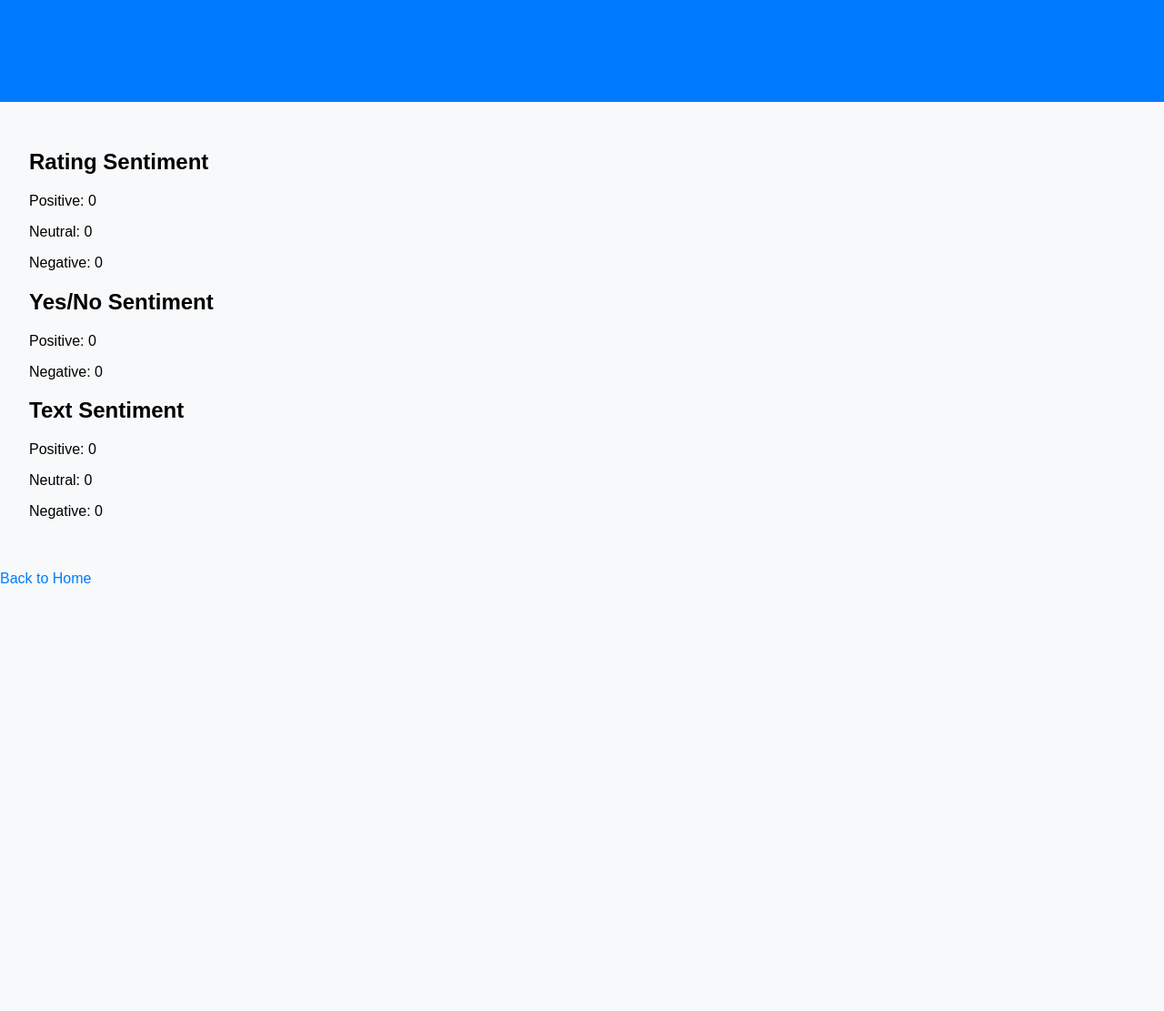
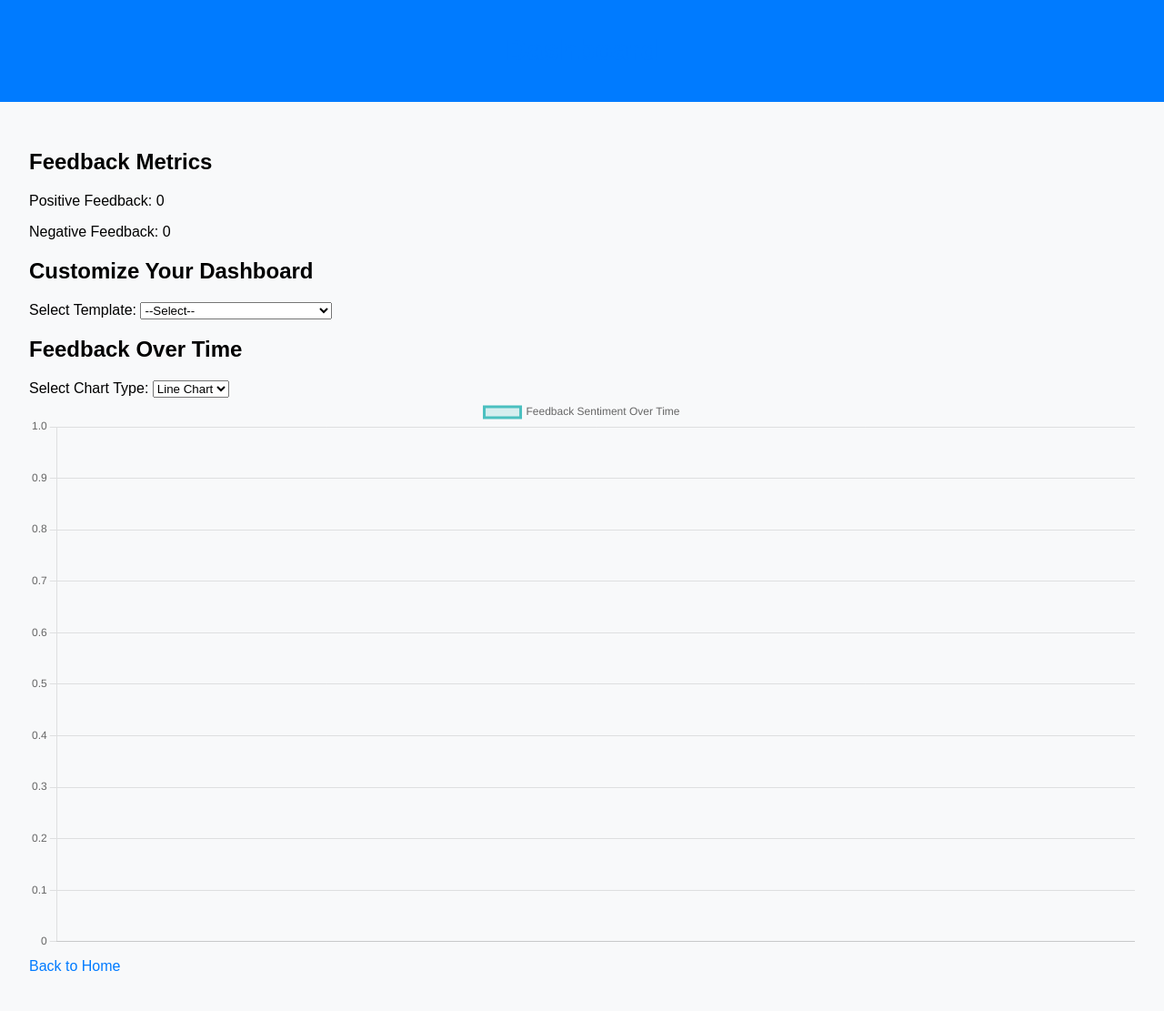
Before and after one commit to LocalLso/RTApp, a Flask app: page /dashboard in a window 1280 px wide. Shown: the whole page at 91% size. Before the commit the page ends 641 px from the top, so only its background shows below. Run offline with Flask 3, Linux system fonts and the light colour scheme.

Commit message:
Downgraded to a lower version.

```diff
--- a/app.py
+++ b/app.py
@@ -8,39 +8,14 @@ from sklearn.preprocessing import StandardScaler
 import numpy as np
 from langdetect import detect
 from googletrans import Translator
-from flask.json import JSONEncoder
 
 app = Flask(__name__)
 app.secret_key = 'supersecretkey'  # Required for flashing messages
 
 translator = Translator()
 
-# Custom JSON Encoder to handle Undefined values
-class CustomJSONEncoder(JSONEncoder):
-    def default(self, obj):
-        try:
-            return super(CustomJSONEncoder, self).default(obj)
-        except TypeError:
-            return str(obj)
-
-app.json_encoder = CustomJSONEncoder
-
 # Load feedback data
-feedback_data = pd.DataFrame(columns=['feedback', 'rating', 'yesno', 'text_sentiment'])
-
-# Survey templates
-survey_templates = {
-    'Customer Satisfaction': [
-        {'question': 'How satisfied are you with our product?', 'type': 'rating'},
-        {'question': 'Would you recommend our product to others?', 'type': 'yesno'},
-        {'question': 'Any additional feedback?', 'type': 'text'}
-    ],
-    'Employee Feedback': [
-        {'question': 'How satisfied are you with your current role?', 'type': 'rating'},
-        {'question': 'Do you feel valued at work?', 'type': 'yesno'},
-        {'question': 'Any suggestions for improvement?', 'type': 'text'}
-    ]
-}
+feedback_data = pd.DataFrame(columns=['feedback', 'sentiment'])
 
 # Home route
 @app.route('/')
@@ -54,38 +29,19 @@ def dashboard():
     templates = get_templates()  # Retrieve pre-built templates
     return render_template('dashboard.html', data=data, templates=templates)
 
-# Survey creation route
-@app.route('/create_survey', methods=['GET', 'POST'])
-def create_survey():
+# Survey route
+@app.route('/survey', methods=['GET', 'POST'])
+def survey():
     if request.method == 'POST':
-        template = request.form['template']
-        survey = survey_templates[template]
-        return render_template('survey_form.html', survey=survey, template=template)
-    return render_template('create_survey.html', templates=survey_templates.keys())
-
-# Survey submission route
-@app.route('/submit_survey', methods=['POST'])
-def submit_survey():
-    feedback = ''
-    rating = None
-    yesno = None
-    text_sentiment = None
-
-    # Process the responses
-    for key, value in request.form.items():
-        if key != 'template':
-            feedback += f"{key}: {value}\n"
-            if key.startswith('question_') and 'rating' in key:
-                rating = int(value)
-            elif key.startswith('question_') and 'yesno' in key:
-                yesno = 1 if value == 'yes' else -1
-            elif key.startswith('question_') and 'text' in key and value.strip() != '':
-                text_sentiment = analyze_sentiment(value)
-
-    save_feedback(feedback, rating, yesno, text_sentiment)
-    update_dashboard_data()  # Ensure feedback metrics update
-    flash('Survey successfully submitted!')
-    return redirect(url_for('dashboard'))
+        feedback = request.form['feedback']
+        language = detect(feedback)
+        if language != 'en':
+            feedback = translate_text(feedback, src=language, dest='en')
+        sentiment = analyze_sentiment(feedback)
+        save_feedback(feedback, sentiment)
+        flash('Survey successfully submitted!')
+        return redirect(url_for('home'))
+    return render_template('survey.html')
 
 # Alerts route
 @app.route('/alerts')
@@ -105,49 +61,53 @@ def activate_job():
     thread.start()
 
 # Sentiment analysis function
-def analyze_sentiment(text):
-    analysis = TextBlob(text)
+def analyze_sentiment(feedback):
+    analysis = TextBlob(feedback)
     return analysis.sentiment.polarity
 
 # Save feedback and sentiment to the dataset
-def save_feedback(feedback, rating, yesno, text_sentiment):
+def save_feedback(feedback, sentiment):
     global feedback_data
-    feedback_data = feedback_data.append({'feedback': feedback, 'rating': rating, 'yesno': yesno, 'text_sentiment': text_sentiment}, ignore_index=True)
+    feedback_data = feedback_data.append({'feedback': feedback, 'sentiment': sentiment}, ignore_index=True)
     feedback_data.to_csv('data/feedback.csv', index=False)
 
 # Get dashboard data
 def get_dashboard_data():
     global feedback_data
-    rating_positive = feedback_data[(feedback_data['rating'] == 4) | (feedback_data['rating'] == 5)].shape[0]
-    rating_neutral = feedback_data[feedback_data['rating'] == 3].shape[0]
-    rating_negative = feedback_data[(feedback_data['rating'] == 1) | (feedback_data['rating'] == 2)].shape[0]
-
-    yesno_positive = feedback_data[feedback_data['yesno'] == 1].shape[0]
-    yesno_negative = feedback_data[feedback_data['yesno'] == -1].shape[0]
-
-    text_positive = feedback_data[feedback_data['text_sentiment'] > 0].shape[0]
-    text_neutral = feedback_data[feedback_data['text_sentiment'] == 0].shape[0]
-    text_negative = feedback_data[feedback_data['text_sentiment'] < 0].shape[0]
-
+    positive_feedback = feedback_data[feedback_data['sentiment'] > 0].shape[0]
+    negative_feedback = feedback_data[feedback_data['sentiment'] < 0].shape[0]
     return {
-        'rating': {'positive': rating_positive, 'neutral': rating_neutral, 'negative': rating_negative},
-        'yesno': {'positive': yesno_positive, 'negative': yesno_negative},
-        'text': {'positive': text_positive, 'neutral': text_neutral, 'negative': text_negative}
+        'positive_feedback': positive_feedback,
+        'negative_feedback': negative_feedback,
+        'feedback_over_time': feedback_data[['sentiment']].to_dict(orient='records')
     }
 
 # Update dashboard data with predictive analytics
 def update_dashboard_data():
     global feedback_data
-    # Dummy implementation for predictive analytics, replace with actual logic if needed
-    pass
+    if feedback_data.shape[0] > 10:  # Ensure we have enough data for prediction
+        X = feedback_data['sentiment'].values.reshape(-1, 1)
+        y = np.arange(len(feedback_data))  # Simulated time series data for example
+        scaler = StandardScaler()
+        X_scaled = scaler.fit_transform(X)
+        model = RandomForestRegressor()
+        model.fit(X_scaled, y)
+        future_sentiment = model.predict(scaler.transform(np.array([[0.0]])))  # Predict for neutral sentiment
+        feedback_data['predicted_sentiment'] = model.predict(X_scaled)
+        print("Future Sentiment Prediction:", future_sentiment)
 
 # Alert checking function
 def check_for_alerts():
     global feedback_data
     alerts = []
-    if feedback_data[feedback_data['text_sentiment'] < -0.5].shape[0] > 5:  # Example threshold
+    if feedback_data[feedback_data['sentiment'] < -0.5].shape[0] > 5:  # Example threshold
         alerts.append('High number of negative feedback detected!')
     return alerts
+
+# Translate text to English
+def translate_text(text, src='auto', dest='en'):
+    translation = translator.translate(text, src=src, dest=dest)
+    return translation.text
 
 # Pre-built templates
 def get_templates():
--- a/templates/dashboard.html
+++ b/templates/dashboard.html
@@ -5,27 +5,111 @@
     <meta name="viewport" content="width=device-width, initial-scale=1.0">
     <title>Dashboard</title>
     <link rel="stylesheet" href="/static/css/styles.css">
+    <script src="https://cdn.jsdelivr.net/npm/chart.js"></script>
 </head>
 <body>
     <header>
         <h1>Dashboard</h1>
     </header>
     <main>
-        <h2>Rating Sentiment</h2>
-        <p>Positive: {{ data.rating.positive }}</p>
-        <p>Neutral: {{ data.rating.neutral }}</p>
-        <p>Negative: {{ data.rating.negative }}</p>
+        <div>
+            <h2>Feedback Metrics</h2>
+            <p>Positive Feedback: {{ data.positive_feedback }}</p>
+            <p>Negative Feedback: {{ data.negative_feedback }}</p>
+        </div>
+        <div>
+            <h2>Customize Your Dashboard</h2>
+            <label for="template">Select Template:</label>
+            <select id="template" onchange="loadTemplate()">
+                <option value="">--Select--</option>
+                {% for template in templates %}
+                <option value="{{ template.name }}">{{ template.name }}</option>
+                {% endfor %}
+            </select>
+        </div>
+        <div id="dashboard-widgets">
+            <h2>Feedback Over Time</h2>
+            <label for="chartType">Select Chart Type:</label>
+            <select id="chartType" onchange="updateChart()">
+                <option value="line">Line Chart</option>
+                <option value="bar">Bar Chart</option>
+                <option value="pie">Pie Chart</option>
+            </select>
+            <canvas id="feedbackChart"></canvas>
+        </div>
+        <a href="/">Back to Home</a>
+    </main>
+    <script>
+        const feedbackData = {{ data.feedback_over_time | tojson }};
+        const labels = feedbackData.map((entry, index) => index);
 
-        <h2>Yes/No Sentiment</h2>
-        <p>Positive: {{ data.yesno.positive }}</p>
-        <p>Negative: {{ data.yesno.negative }}</p>
+        const chartData = {
+            labels: labels,
+            datasets: [{
+                label: 'Feedback Sentiment Over Time',
+                data: feedbackData.map(entry => entry.sentiment),
+                borderColor: 'rgba(75, 192, 192, 1)',
+                backgroundColor: 'rgba(75, 192, 192, 0.2)',
+                tension: 0.1
+            }]
+        };
 
-        <h2>Text Sentiment</h2>
-        <p>Positive: {{ data.text.positive }}</p>
-        <p>Neutral: {{ data.text.neutral }}</p>
-        <p>Negative: {{ data.text.negative }}</p>
-    </main>
-    <a href="/">Back to Home</a>
+        let chartType = 'line';
+        const config = {
+            type: chartType,
+            data: chartData,
+            options: {}
+        };
+
+        let feedbackChart = new Chart(
+            document.getElementById('feedbackChart'),
+            config
+        );
+
+        function updateChart() {
+            chartType = document.getElementById('chartType').value;
+            feedbackChart.destroy();
+            feedbackChart = new Chart(
+                document.getElementById('feedbackChart'),
+                {
+                    type: chartType,
+                    data: chartData,
+                    options: {}
+                }
+            );
+        }
+
+        function loadTemplate() {
+            const template = document.getElementById('template').value;
+            const dashboardWidgets = document.getElementById('dashboard-widgets');
+
+            dashboardWidgets.innerHTML = '';
+
+            if (template === 'Sales Dashboard') {
+                dashboardWidgets.innerHTML += `
+                    <h2>Sales Over Time</h2>
+                    <canvas id="salesChart"></canvas>
+                `;
+                // Additional sales widgets can be added here
+            } else if (template === 'Customer Feedback Dashboard') {
+                dashboardWidgets.innerHTML += `
+                    <h2>Feedback Sentiment Over Time</h2>
+                    <label for="chartType">Select Chart Type:</label>
+                    <select id="chartType" onchange="updateChart()">
+                        <option value="line">Line Chart</option>
+                        <option value="bar">Bar Chart</option>
+                        <option value="pie">Pie Chart</option>
+                    </select>
+                    <canvas id="feedbackChart"></canvas>
+                `;
+                // Re-initialize the chart after adding it dynamically
+                feedbackChart = new Chart(
+                    document.getElementById('feedbackChart'),
+                    config
+                );
+            }
+        }
+    </script>
     <script src="/static/js/scripts.js"></script>
 </body>
 </html>
--- a/templates/index.html
+++ b/templates/index.html
@@ -21,8 +21,8 @@
           {% endif %}
         {% endwith %}
         <a href="/dashboard">Go to Dashboard</a>
+        <a href="/survey">Take Survey</a>
         <a href="/alerts">View Alerts</a>
-        <a href="/create_survey">Create Survey</a>
     </main>
     <script src="/static/js/scripts.js"></script>
 </body>
```
Also changed, not shown: data/feedback.csv (+3 -9 lines).
